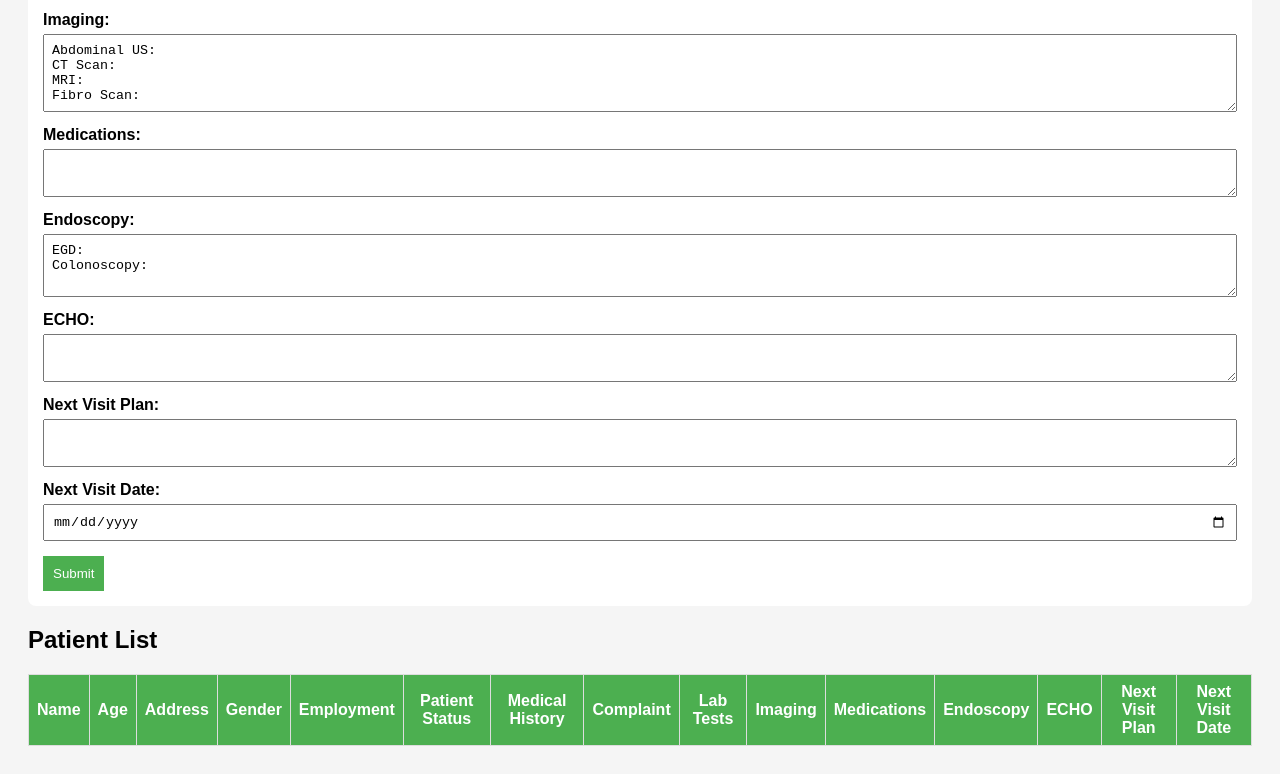
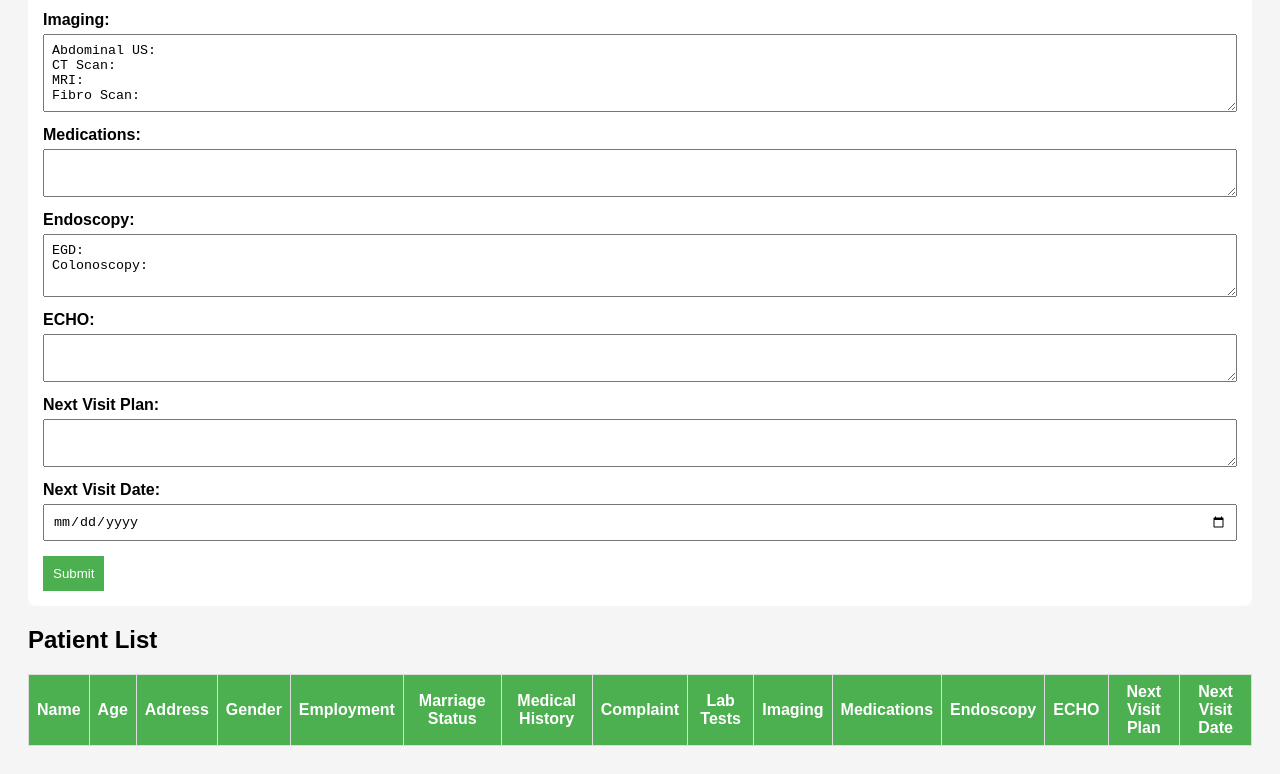
Before and after one commit to Zarcotech/patcat, a website: page public/index.html in a window 1280 px wide. Shown: the part 1100-1874 px from the top of the page. Drawn offline with Linux system fonts and the light colour scheme; no server answers.

Commit message:
Changed column name

```diff
--- a/public/index.html
+++ b/public/index.html
@@ -71,7 +71,7 @@
                 <th>Address</th>
                 <th>Gender</th>
                 <th>Employment</th>
-                <th>Patient Status</th>
+                <th>Marriage Status</th>
                 <th>Medical History</th>
                 <th>Complaint</th>
                 <th>Lab Tests</th>
```
